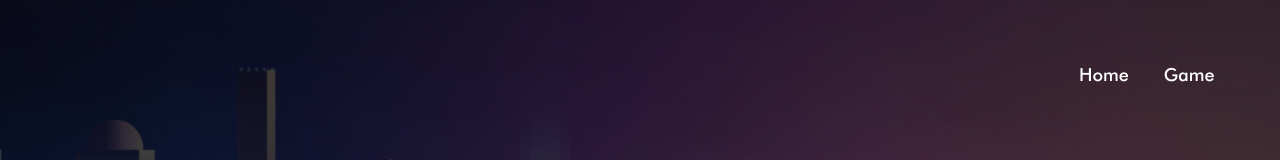
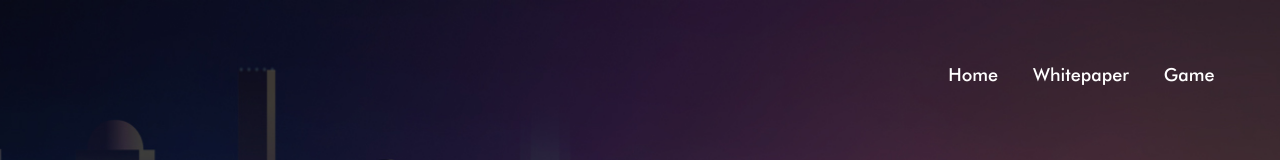
Before and after one commit to AmalPresingu/BiznessmenNFT, a plain HTML site: page index.html in a window 1280 px wide. Shown: the top 160 px of the page. Drawn offline with Linux system fonts and the light colour scheme.

Commit message:
Add files via upload

```diff
--- a/index.html
+++ b/index.html
@@ -28,7 +28,7 @@
     <li><a href="#faq">FAQ</a></li>
     <li><a href="#team">Team</a></li>
     -->
-    <!--<li><a href="https://biznessmennft.notion.site/biznessmennft/Biznessmen-P2E-Ecosystem-1af86f3f58fe4485bf9e2f5ea9e4fbe3" target="_blank">Whitepaper</a></li> --->
+    <li><a href="https://biznessmennft.notion.site/biznessmennft/Biznessmen-P2E-Ecosystem-1af86f3f58fe4485bf9e2f5ea9e4fbe3" target="_blank">Whitepaper</a></li>
     <li><a href="demo.html" target="_blank">Game</a></li>
 </ul>
 </nav>
```
